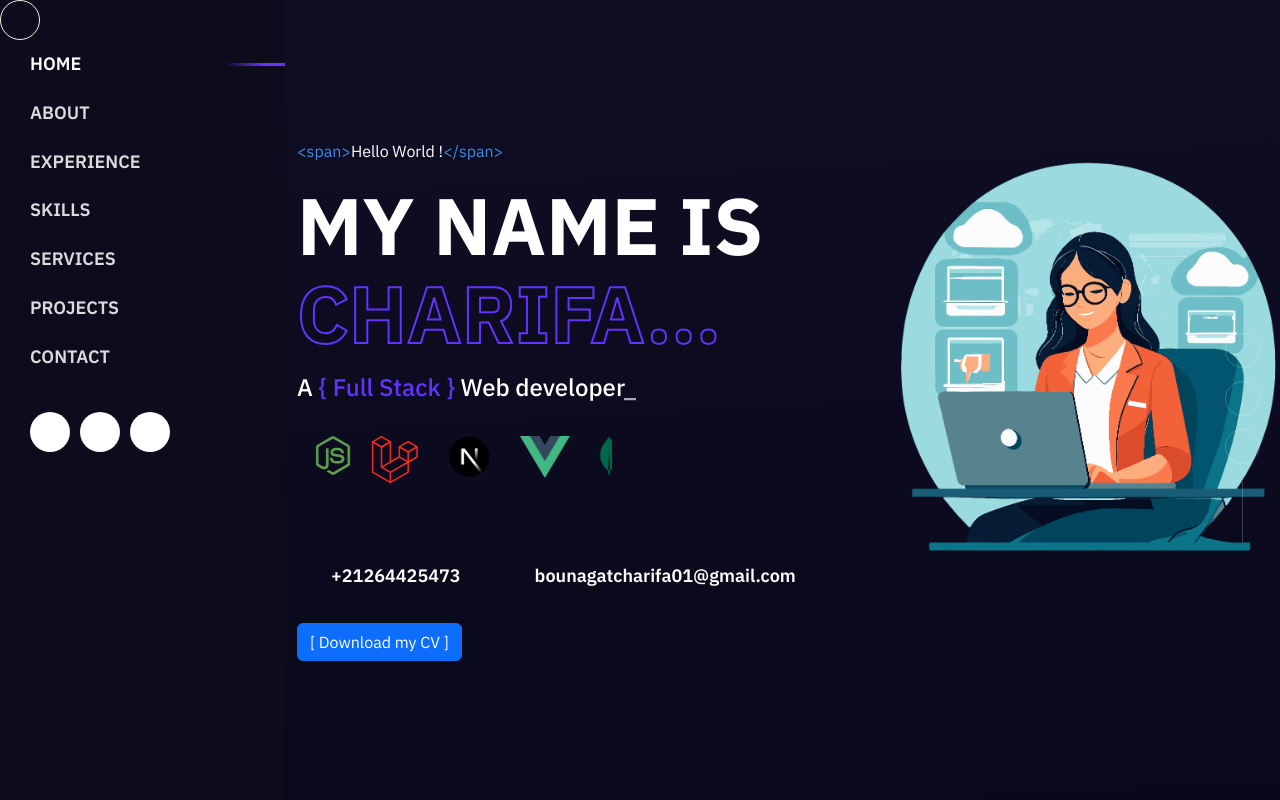
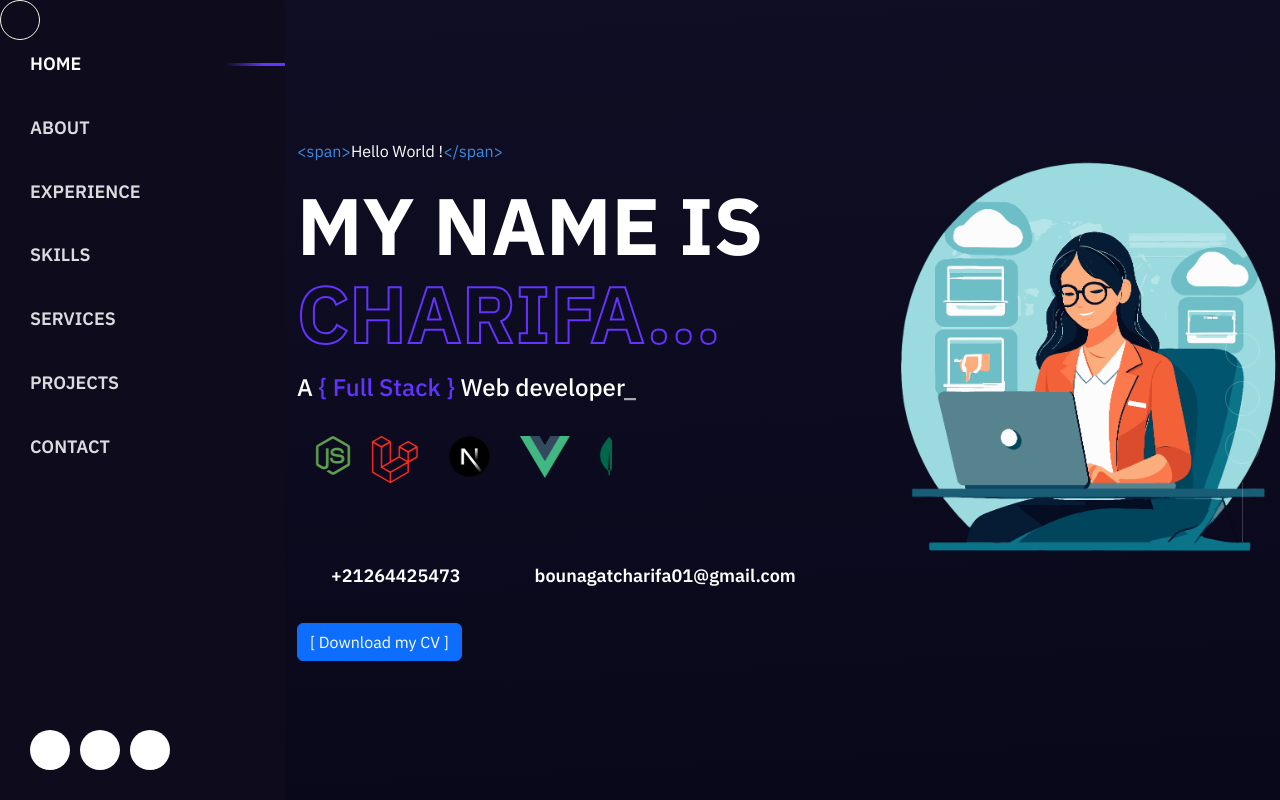
Before and after one commit to Charifa01/portfolio, a React (Vite) app: page / in a window 1280 px wide. Shown: the top 800 px of the page. Built offline with nearby package versions, Linux system fonts and the light colour scheme; some icons are missing.

Commit message:
Update Header component styles for improved layout

```diff
--- a/src/components/Header/Header.jsx
+++ b/src/components/Header/Header.jsx
@@ -16,7 +16,7 @@ const Header = ({ data }) => {
       </div>
       {/* Existing Header for larger screens */}
       <div
-        className={`header-left-fixed one-page-nav d-none d-lg-block ${
+        className={`header-left-fixed one-page-nav d-none d-lg-flex ${
           mobileToggle ? 'menu-open' : ''
         }`}
       >
--- a/src/sass/elements/_header.scss
+++ b/src/sass/elements/_header.scss
@@ -184,6 +184,11 @@
 		padding: 40px 0 0;
 		list-style: none;
 		flex: 1;
+		display: flex;
+    flex-direction: column;
+
+    height: 70%;
+    gap: 15px;
 		a {
 			padding: 10px 30px;
 			position: relative;
```
